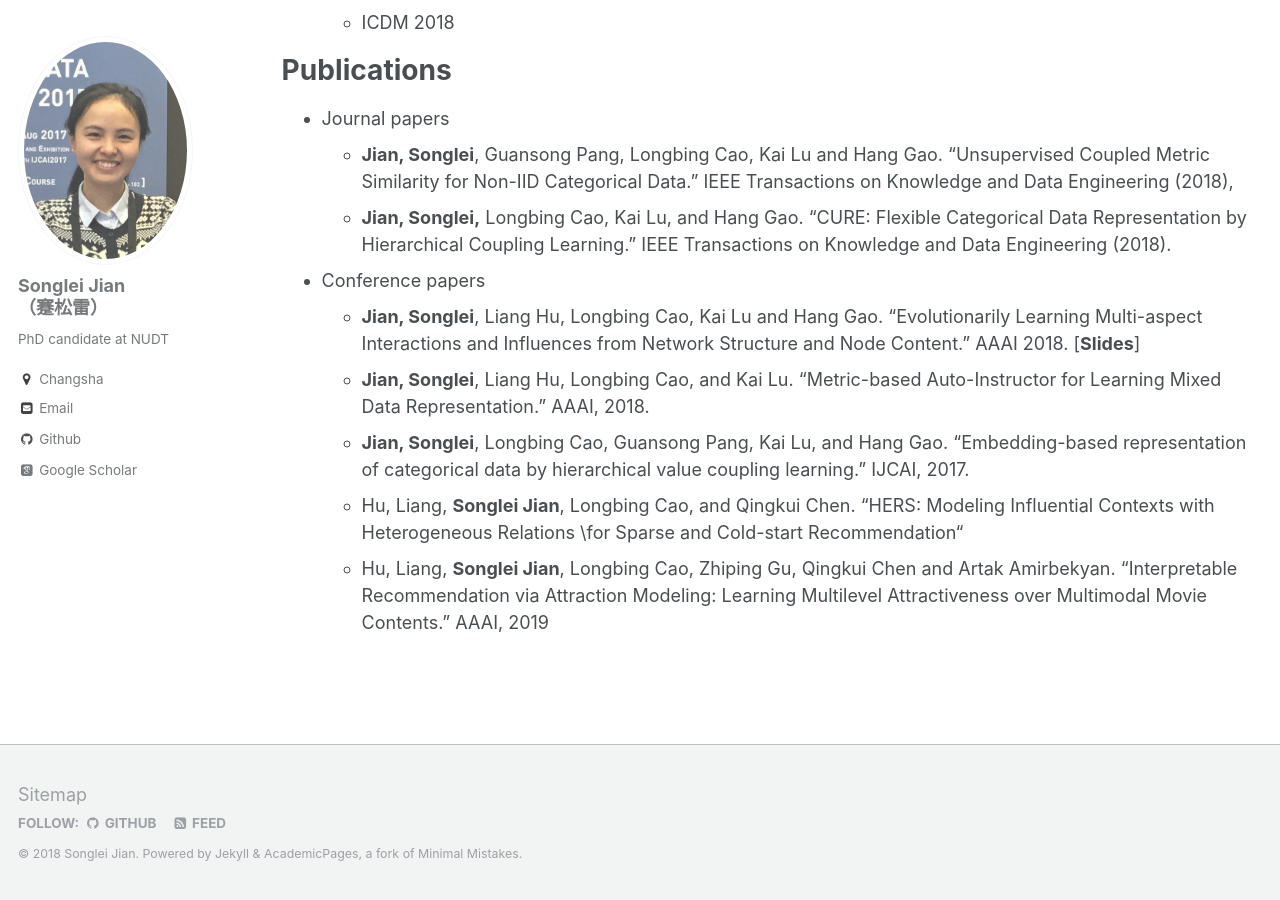
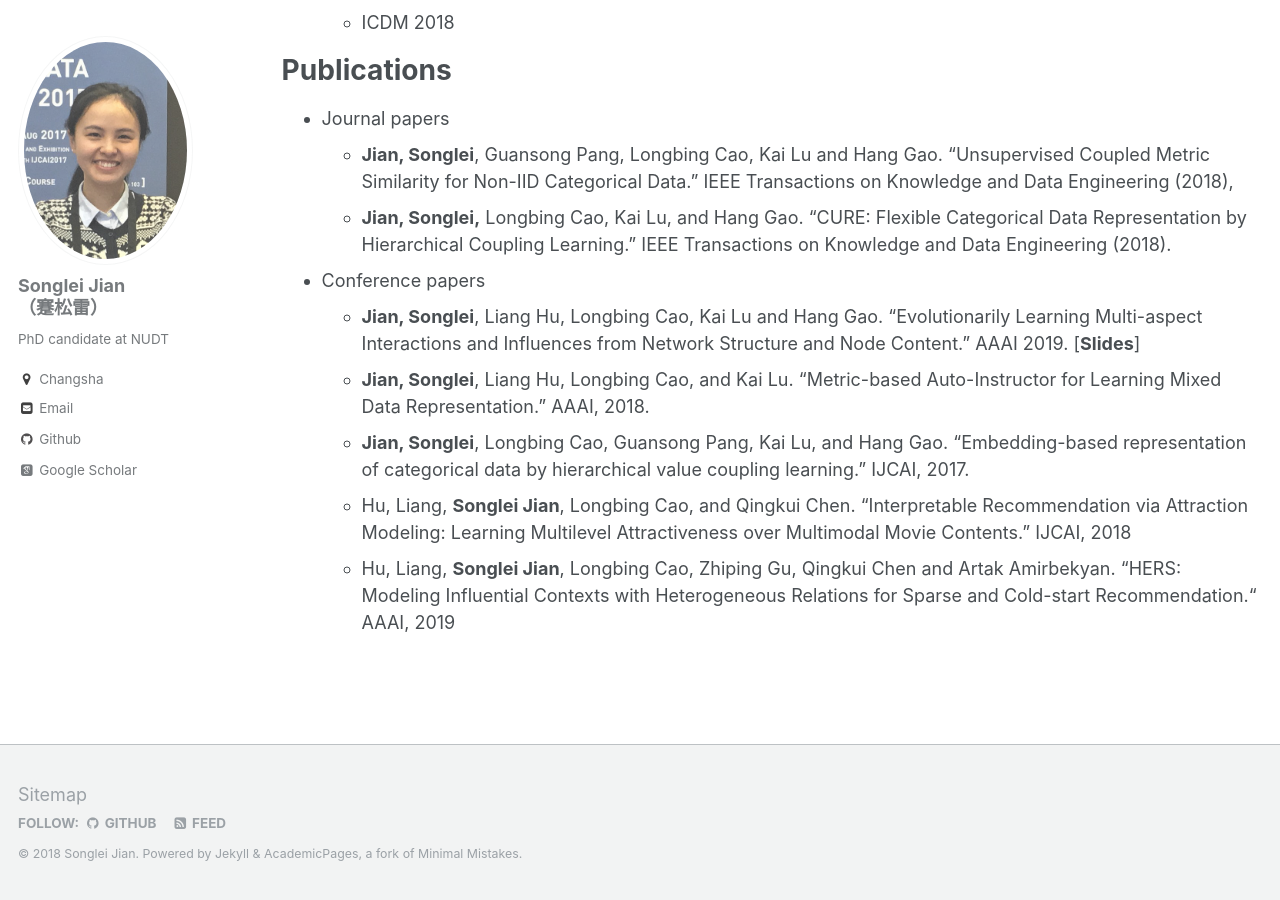
Before and after one commit to jiansonglei/jiansonglei.github.io, a Jekyll site: the page built from _pages/cv.md, in a window 1280 px wide and 900 px high, scrolled down 731 px. Built offline with Jekyll 4.4.1, drawn with Linux system fonts in a browser that asks for light colours; some web fonts are replaced; a script that is not in the unit is left out.

Commit message:
Update cv.md

```diff
--- a/_pages/cv.md
+++ b/_pages/cv.md
@@ -34,8 +34,8 @@ Publications
   * **Jian, Songlei**, Guansong Pang, Longbing Cao, Kai Lu and Hang Gao. "Unsupervised Coupled Metric Similarity for Non-IID Categorical Data." IEEE Transactions on Knowledge and Data Engineering (2018),
   * **Jian, Songlei,** Longbing Cao, Kai Lu, and Hang Gao. "CURE: Flexible Categorical Data Representation by Hierarchical Coupling Learning." IEEE Transactions on Knowledge and Data Engineering (2018).
 * Conference papers
-  * **Jian, Songlei**, Liang Hu, Longbing Cao, Kai Lu and Hang Gao. "Evolutionarily Learning Multi-aspect Interactions and Influences from Network Structure and Node Content." AAAI 2018. [[**Slides**]](http://jiansonglei.github.io/files/AAAI19slides.pptx)
+  * **Jian, Songlei**, Liang Hu, Longbing Cao, Kai Lu and Hang Gao. "Evolutionarily Learning Multi-aspect Interactions and Influences from Network Structure and Node Content." AAAI 2019. [[**Slides**]](http://jiansonglei.github.io/files/AAAI19slides.pptx)
   * **Jian, Songlei**, Liang Hu, Longbing Cao, and Kai Lu. "Metric-based Auto-Instructor for Learning Mixed Data Representation." AAAI, 2018.
   * **Jian, Songlei**, Longbing Cao, Guansong Pang, Kai Lu, and Hang Gao. "Embedding-based representation of categorical data by hierarchical value coupling learning." IJCAI, 2017.
-  * Hu, Liang, **Songlei Jian**, Longbing Cao, and Qingkui Chen. “HERS: Modeling Influential Contexts with Heterogeneous Relations \\for Sparse and Cold-start Recommendation“
-  * Hu, Liang, **Songlei Jian**, Longbing Cao,  Zhiping Gu, Qingkui Chen and Artak Amirbekyan. "Interpretable Recommendation via Attraction Modeling: Learning Multilevel Attractiveness over Multimodal Movie Contents." AAAI, 2019
+  * Hu, Liang, **Songlei Jian**, Longbing Cao, and Qingkui Chen. "Interpretable Recommendation via Attraction Modeling: Learning Multilevel Attractiveness over Multimodal Movie Contents." IJCAI, 2018
+  * Hu, Liang, **Songlei Jian**, Longbing Cao,  Zhiping Gu, Qingkui Chen and Artak Amirbekyan.   “HERS: Modeling Influential Contexts with Heterogeneous Relations for Sparse and Cold-start Recommendation.“ AAAI, 2019
```
